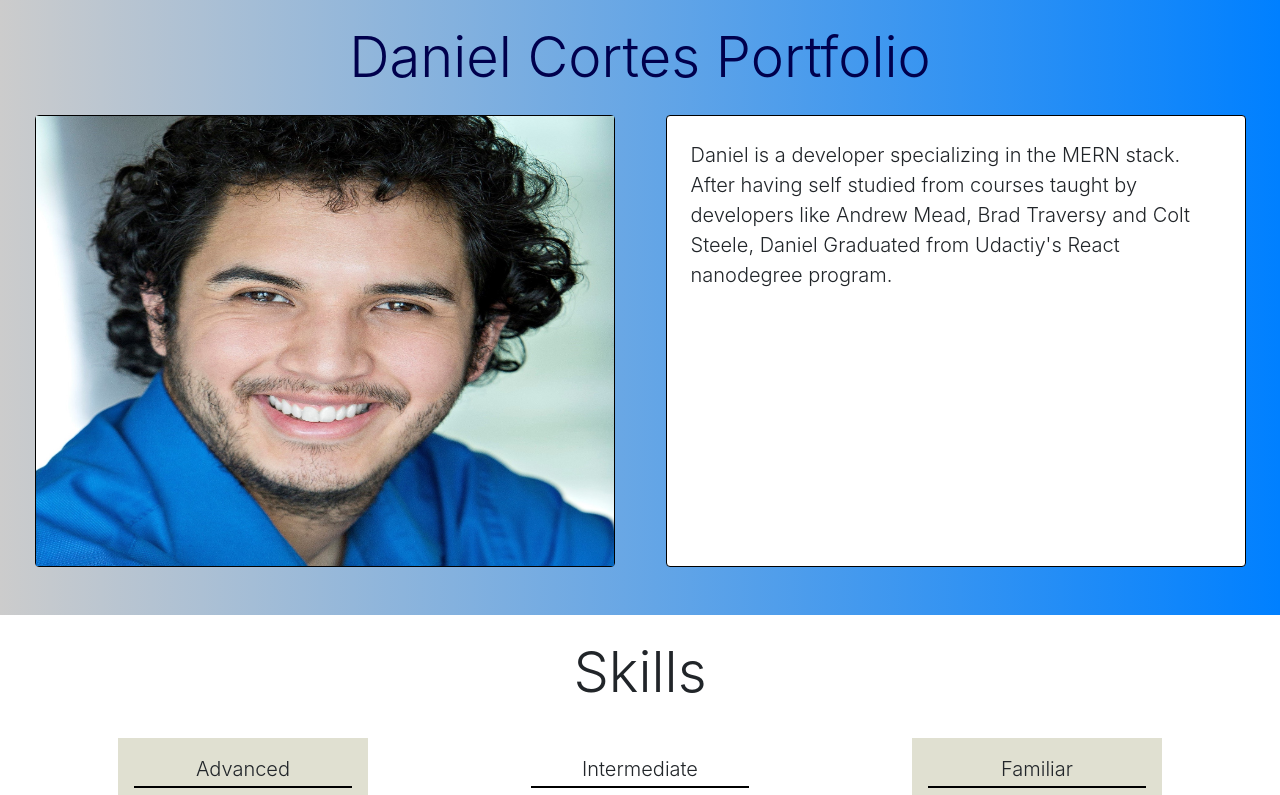
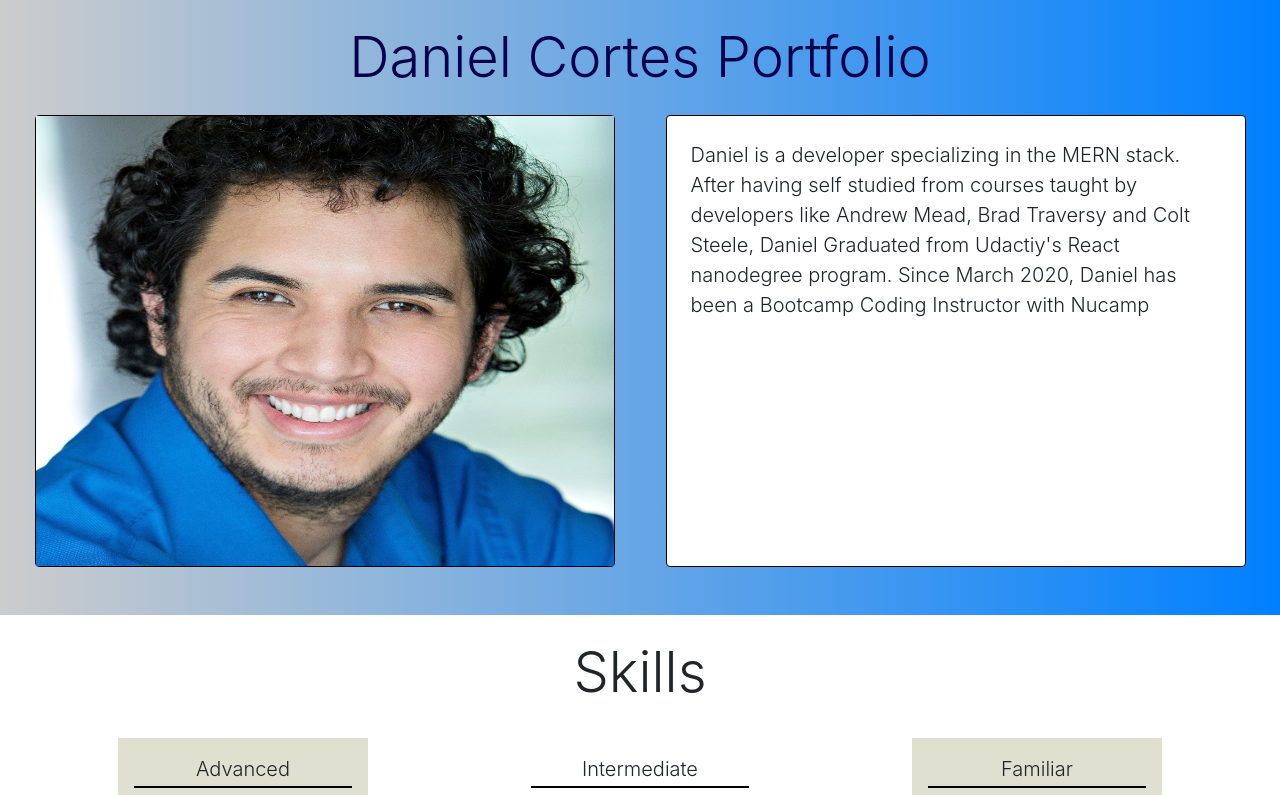
Before and after one commit to DanielCortesTX/Portfolio-site, a React (Create React App) app: page / in a window 1280 px wide. Shown: the top 795 px of the page. Built offline with nearby package versions, Linux system fonts and the light colour scheme.

Commit message:
feat: Updated Bio text

```diff
--- a/src/components/About.js
+++ b/src/components/About.js
@@ -13,7 +13,7 @@ export default function About() {
             <img src={main} alt="No available" className="main-image-sizing"/>
           </div>
           <div className="col-10 col-md-6 card boundary half-and-half  about-mod">
-            <p className="p-4 lead">Daniel is a developer specializing in the MERN stack. After having self studied from courses taught by developers like Andrew Mead, Brad Traversy and Colt Steele, Daniel Graduated from Udactiy's React nanodegree program. </p>
+            <p className="p-4 lead">Daniel is a developer specializing in the MERN stack. After having self studied from courses taught by developers like Andrew Mead, Brad Traversy and Colt Steele, Daniel Graduated from Udactiy's React nanodegree program. Since March 2020, Daniel has been a Bootcamp Coding Instructor with Nucamp</p>
           </div>
         </div>
 
```
